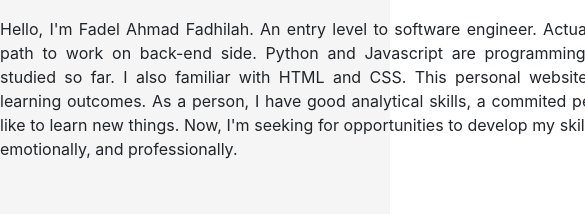
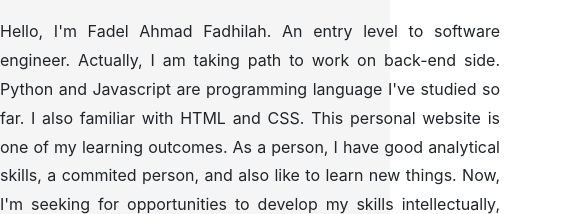
Before and after one commit to fadelaf/fadelaf.github.io, a plain HTML site: page index.html in a window 390 px wide. Shown: the part 595-809 px from the top of the page, 585 px wide, since content can reach past the window. Drawn offline with nearby package versions, Linux system fonts and the light colour scheme.

Commit message:
perbaikan 1: untuk mobile device

```diff
--- a/style.css
+++ b/style.css
@@ -48,10 +48,11 @@
 
 .paragrafbox{
     align-content: center;
-    width: 700px;
+    width: 500px;
     margin-left: auto;
     margin-right: auto;
     margin-top: 20px;
+    line-height: 1.8;
 }
 
 h4{
```
